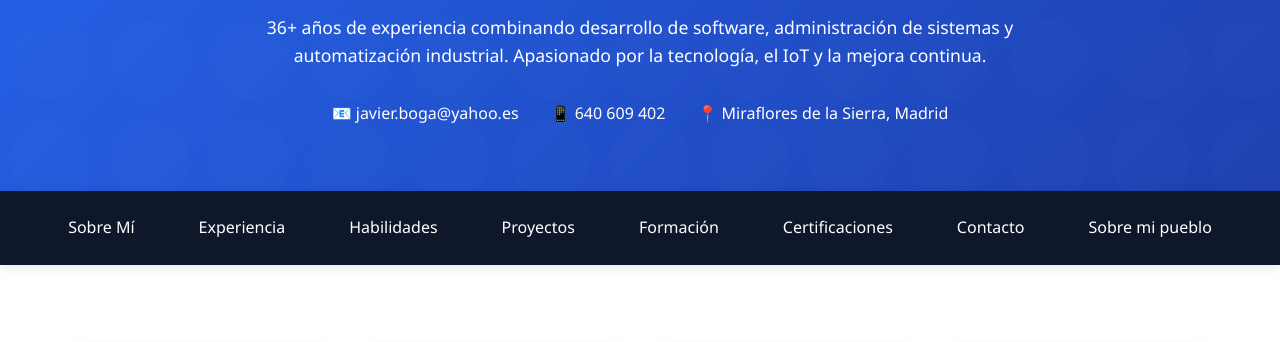
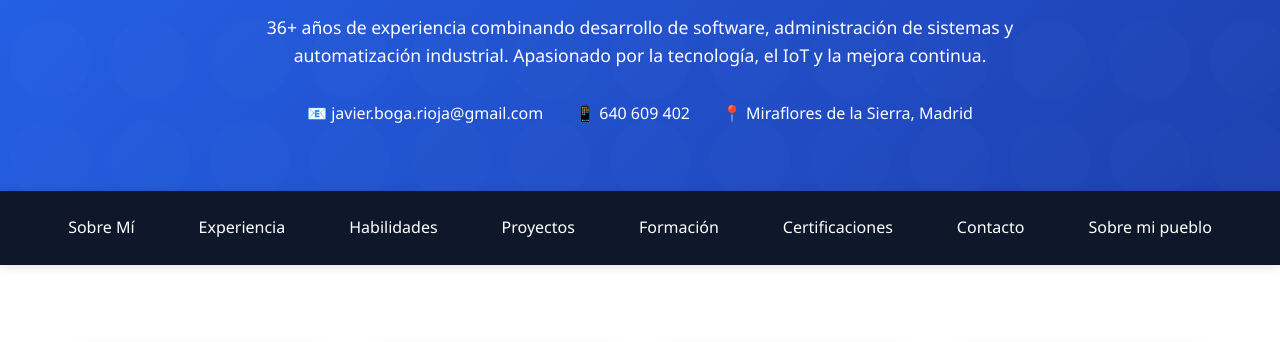
Before and after one commit to ZonaLimite/ZonaLimite.github.io, a plain HTML site: page index.html in a window 1280 px wide. Shown: the part 190-532 px from the top of the page. Drawn offline with Linux system fonts and the light colour scheme.

Commit message:
Con el Email bien

```diff
--- a/index.html
+++ b/index.html
@@ -524,7 +524,7 @@
             <p class="tagline">36+ años de experiencia combinando desarrollo de software, administración de sistemas y
                 automatización industrial. Apasionado por la tecnología, el IoT y la mejora continua.</p>
             <div class="contact-info">
-                <div class="contact-item">📧 javier.boga@yahoo.es</div>
+                <div class="contact-item">📧 javier.boga.rioja@gmail.com</div>
                 <div class="contact-item">📱 640 609 402</div>
                 <div class="contact-item">📍 Miraflores de la Sierra, Madrid</div>
             </div>
```
